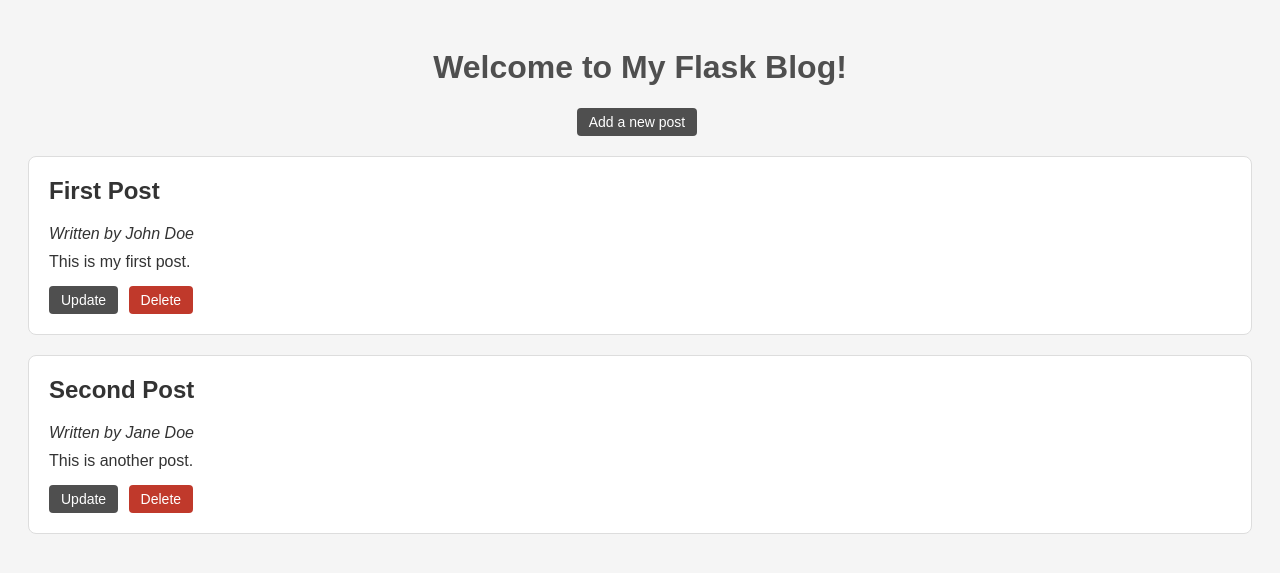
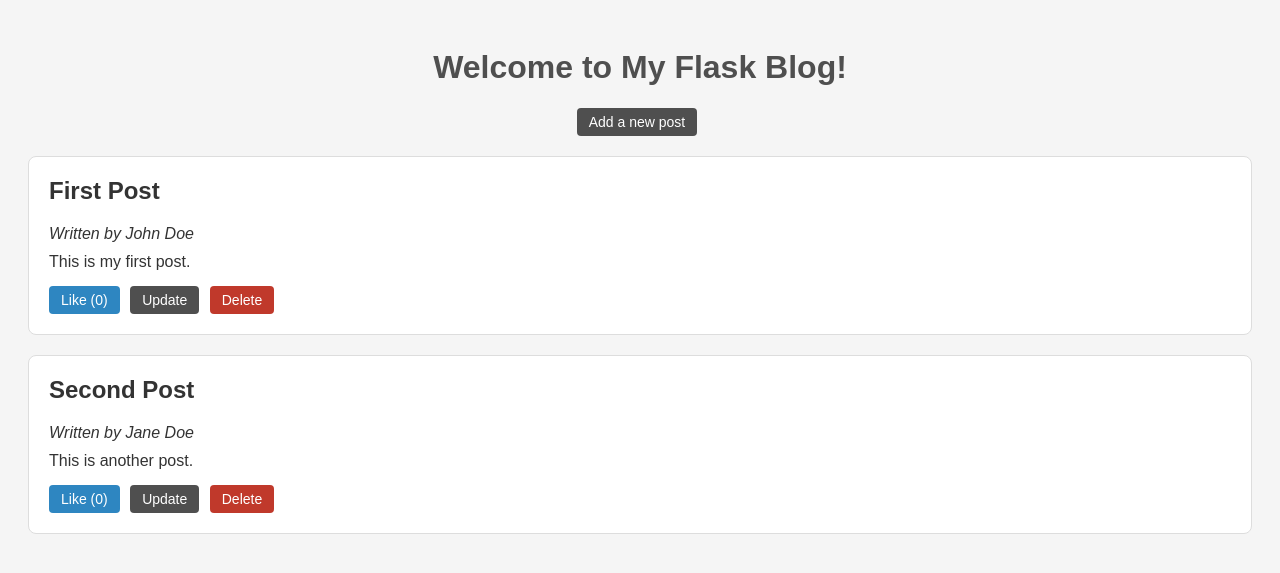
Before and after one commit to sharifme04/flask-blog-application, a Flask app: page / in a window 1280 px wide. Shown: the top 573 px of the page. Run offline with Flask 3, Linux system fonts and the light colour scheme.

Commit message:
Bonus: add like feature
Co-Authored-By: Claude Sonnet 5.5 <noreply@anthropic.com>

```diff
--- a/app.py
+++ b/app.py
@@ -85,5 +85,15 @@ def update(post_id):
     return render_template('update.html', post=post)
 
 
+@app.route('/like/<int:id>')
+def like(id):
+    posts = load_posts()
+    for p in posts:
+        if p["id"] == id:
+            p["likes"] = p.get("likes", 0) + 1
+    save_posts(posts)
+    return redirect(url_for('index'))
+
+
 if __name__ == '__main__':
     app.run(host="0.0.0.0", port=5000, debug=True)
--- a/templates/index.html
+++ b/templates/index.html
@@ -16,6 +16,7 @@
         <p><em>Written by {{ post.author }}</em></p>
         <p>{{ post.content }}</p>
         <div class="actions">
+            <a class="like" href="{{ url_for('like', id=post.id) }}">Like ({{ post.likes or 0 }})</a>
             <a href="{{ url_for('update', post_id=post.id) }}">Update</a>
             <a class="delete" href="{{ url_for('delete', post_id=post.id) }}">Delete</a>
         </div>
```
